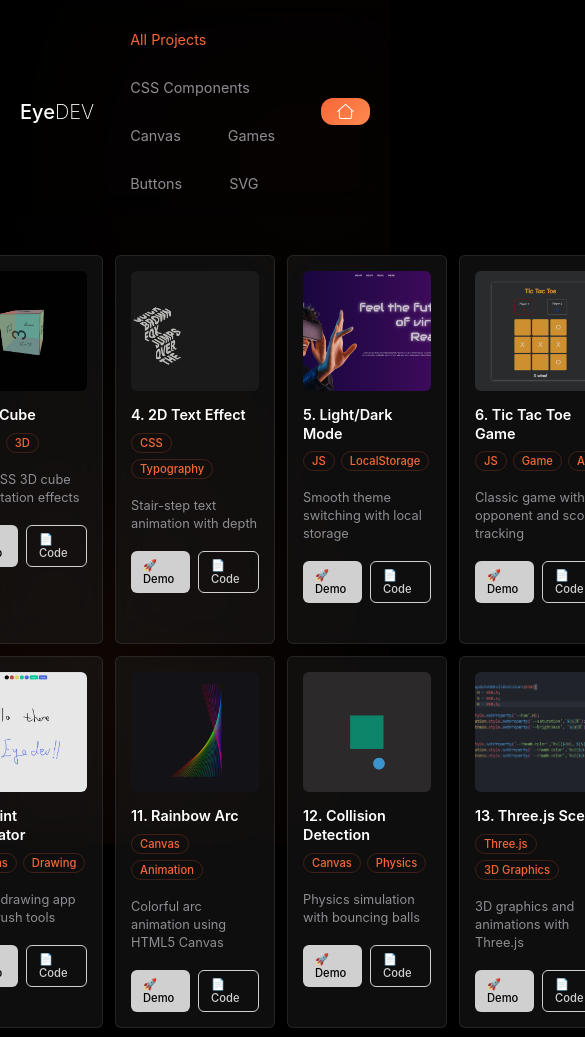
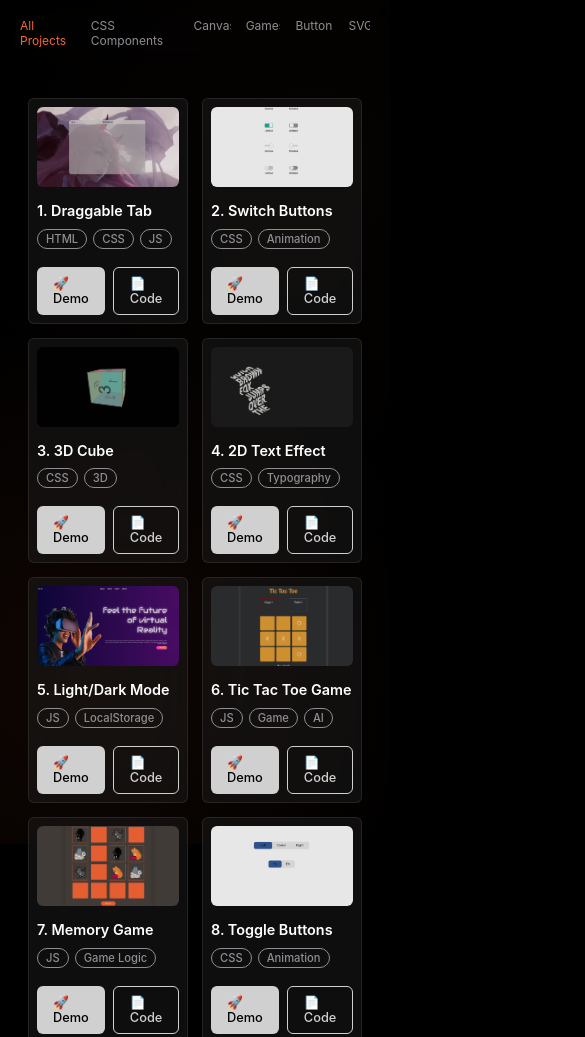
Before and after one commit to eyeedev/100DaysOfCode, a plain HTML site: page projects.html in a window 390 px wide. Shown: the top 1037 px of the page, 585 px wide, since content can reach past the window. Drawn offline with Linux system fonts and the light colour scheme.

Commit message:
responsive css for mobile

```diff
--- a/projects.css
+++ b/projects.css
@@ -35,7 +35,7 @@ body::before {
 
 .header-nav {
   width: 100vw;
-  backdrop-filter: blur(20px);
+  backdrop-filter: blur(5px);
   position: sticky;
   top: 0;
   left: 0;
@@ -83,10 +83,19 @@ body::before {
   }
 }
 
-.home-btn:hover {
+.home-btn:hover, .back-button:hover {
   transform: scale(1.02);
 }
 
+.back-button{
+  display: none;
+  background: none;
+  border: none;
+  cursor: pointer;
+}
+.back-button img{
+  height: 15px;
+}
 
 .filter-wrapper {
   display: flex;
@@ -99,7 +108,6 @@ body::before {
   gap: 30px;
   list-style: none;
   padding: 12px 25px;
-  border-radius: 50px;
 }
 
 .filter-item {
@@ -107,7 +115,6 @@ body::before {
   font-size: 14px;
   color: #8e8e93;
   cursor: pointer;
-  border-radius: 25px;
   transition: all 0.3s ease;
   position: relative;
   overflow: hidden;
@@ -299,7 +306,6 @@ body::before {
 
 /* Stats Counter */
 .stats-widget {
-  position: fixed;
   bottom: 30px;
   right: 30px;
   width: 80px;
@@ -367,95 +373,10 @@ body::before {
   100% { transform: rotate(360deg); }
 }
 
-/* Remove old stats */
 .stats {
   display: none;
 }
 
-/* Responsive Design */
-@media (max-width: 1200px) {
-  .projects-grid {
-    grid-template-columns: repeat(auto-fill, minmax(220px, 1fr));
-  }
-}
-
-@media (max-width: 768px) {
-  .filter-menu {
-    flex-wrap: wrap;
-    gap: 15px;
-    padding: 15px 20px;
-  }
-
-  .filter-item {
-    padding: 8px 16px;
-    font-size: 0.9rem;
-  }
-
-  .projects-grid {
-    grid-template-columns: repeat(auto-fill, minmax(200px, 1fr));
-    gap: 15px;
-  }
-
-  .nav-links {
-    display: none;
-  }
-
-  .home-btn {
-    padding: 6px 16px;
-    font-size: 0.9rem;
-  }
-
-  .stats-widget {
-    width: 60px;
-    height: 60px;
-    bottom: 20px;
-    right: 20px;
-  }
-
-  .stats-number {
-    font-size: 1rem;
-  }
-
-  .stats-label {
-    font-size: 0.5rem;
-  }
-}
-
-@media (max-width: 480px) {
-  .projects-grid {
-    grid-template-columns: repeat(auto-fill, minmax(160px, 1fr));
-    gap: 12px;
-  }
-
-  .container {
-    padding: 0 15px;
-  }
-
-  .filter-container {
-    padding: 10px 0;
-  }
-
-  .project-card {
-    padding: 15px;
-  }
-
-  .project-image {
-    height: 120px;
-  }
-
-  .project-title {
-    font-size: 0.9rem;
-  }
-
-  .project-description {
-    font-size: 0.8rem;
-  }
-
-  .demo-btn, .code-btn {
-    padding: 6px 12px;
-    font-size: 0.7rem;
-  }
-}
 
 /* Loading Animation */
 @keyframes fadeInUp {
@@ -479,3 +400,108 @@ body::before {
 .project-card:nth-child(4) { animation-delay: 0.4s; }
 .project-card:nth-child(5) { animation-delay: 0.5s; }
 .project-card:nth-child(6) { animation-delay: 0.6s; }
+
+
+@media screen and (max-width: 1700px){
+  .container{
+    width: 1400px;
+  }
+}
+
+@media screen and (max-width: 1500px){
+  .container{
+    width: 1200px;
+  }
+}
+
+@media screen and (max-width: 1300px){
+  .container{
+    width: 1024px;
+  }
+}
+
+@media screen and (max-width: 1100px){
+  .container{
+    width: 100vw;
+    padding: 0 10rem !important;
+  }
+}
+
+@media screen and (max-width: 1024px){
+  .container{
+    padding: 0 6rem !important;
+  }
+  .projects-grid {
+    grid-template-columns: repeat(3, 1fr);
+    gap: 16px;
+  }
+
+  .project-image {
+    height: 140px;
+  }
+}
+
+@media screen and (max-width: 768px){
+  .container{
+    padding: 0.5rem !important;
+  }
+  .name,
+  .home-btn {
+    display: none;
+  }
+
+  .back-button{
+    display: flex;
+    margin-left: 20px;
+  }
+
+  .nav-content{
+    width: 100%;
+    align-items: center;
+    padding: 0 10px;
+    left: 0;
+    .filter-wrapper{
+      justify-self: center;
+      width: 100%;
+    }
+  }
+
+  .filter-menu{
+    width: 100%;
+    gap: 15px;
+    padding: 10px;
+    margin: 0 auto;
+    display: flex;
+    justify-content: center;
+    li{
+      font-size: 12px;
+      padding: 0;
+    }
+  }
+
+  .projects-grid {
+    grid-template-columns: repeat(2, minmax(80px, 1fr));
+    gap: 14px;
+
+  }
+
+  .project-card {
+    padding: 8px;
+  }
+
+  .project-image {
+    height: 80px;
+  }
+
+  .project-title {
+    font-size: 0.9rem;
+  }
+  .project-tech span{
+    color: #8e8e93;
+    border-color: #8e8e93;
+  }
+
+  .project-description, .project-actions span {
+    display: none;
+  }
+}
```
